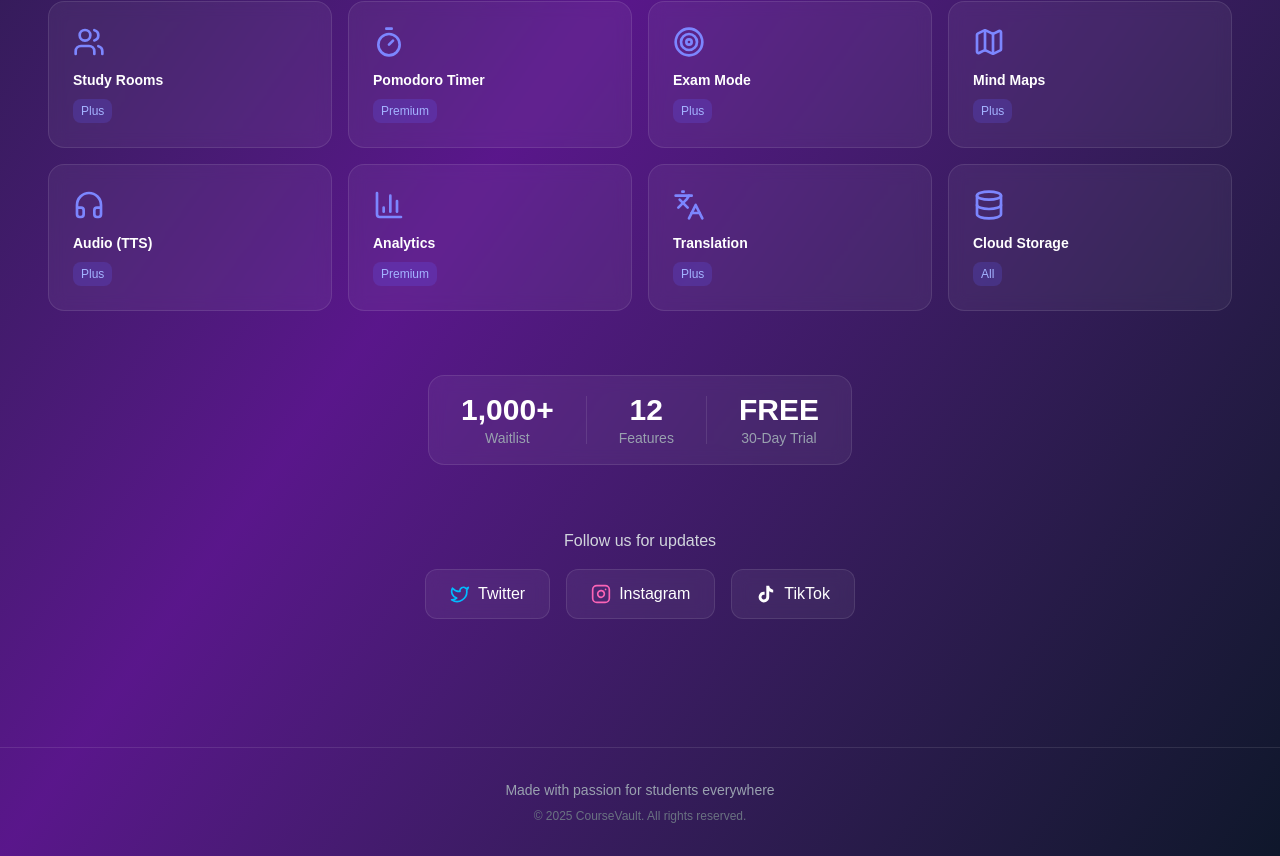
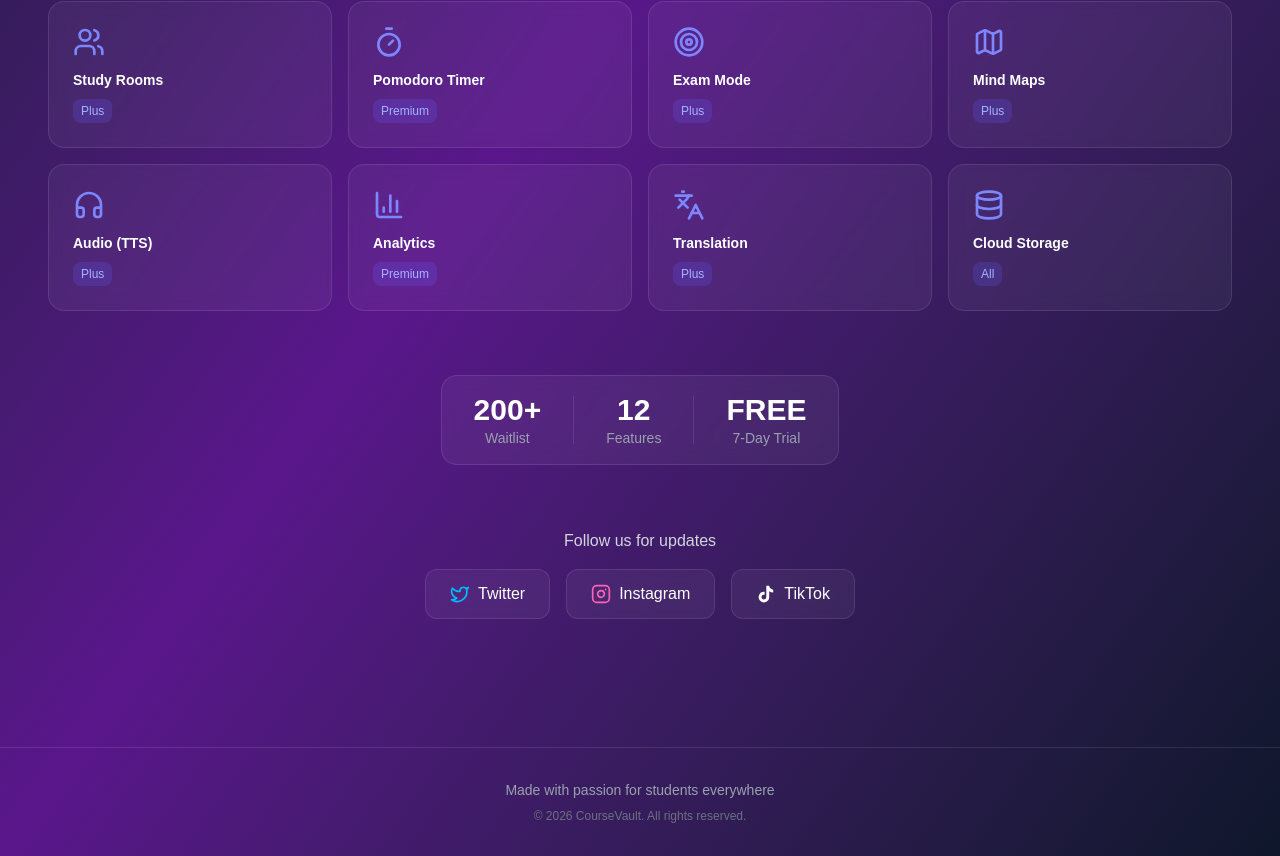
Before and after one commit to MuhammedAdebiyi/CourseVaultApp-Waitlist, a Next.js app: page / in a window 1280 px wide. Shown: the part 946-1802 px from the top of the page. Built offline with nearby package versions, Linux system fonts and the light colour scheme.

Commit message:
updated the home page

```diff
--- a/app/page.tsx
+++ b/app/page.tsx
@@ -165,7 +165,7 @@ export default function Home() {
         <div className="text-center mb-12 sm:mb-16 px-4">
           <div className="inline-flex flex-col sm:flex-row items-center gap-4 sm:gap-8 px-6 sm:px-8 py-4 bg-white/5 backdrop-blur-sm border border-white/10 rounded-xl sm:rounded-2xl">
             <div>
-              <div className="text-2xl sm:text-3xl font-bold text-white">1,000+</div>
+              <div className="text-2xl sm:text-3xl font-bold text-white">200+</div>
               <div className="text-xs sm:text-sm text-gray-400">Waitlist</div>
             </div>
             <div className="hidden sm:block w-px h-12 bg-white/10"></div>
@@ -178,7 +178,7 @@ export default function Home() {
             <div className="block sm:hidden w-12 h-px bg-white/10"></div>
             <div>
               <div className="text-2xl sm:text-3xl font-bold text-white">FREE</div>
-              <div className="text-xs sm:text-sm text-gray-400">30-Day Trial</div>
+              <div className="text-xs sm:text-sm text-gray-400">7-Day Trial</div>
             </div>
           </div>
         </div>
@@ -229,7 +229,7 @@ export default function Home() {
             Made with passion for students everywhere
           </p>
           <p className="text-gray-500 text-[10px] sm:text-xs mt-2">
-            © 2025 CourseVault. All rights reserved.
+            © 2026 CourseVault. All rights reserved.
           </p>
         </div>
       </div>
```
